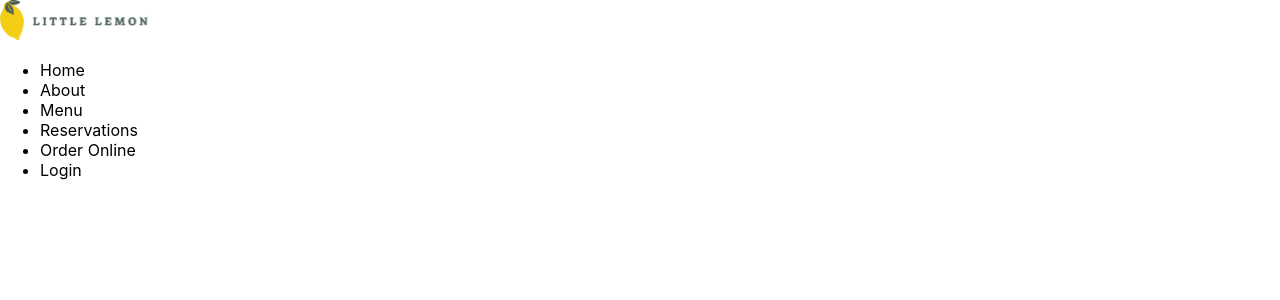
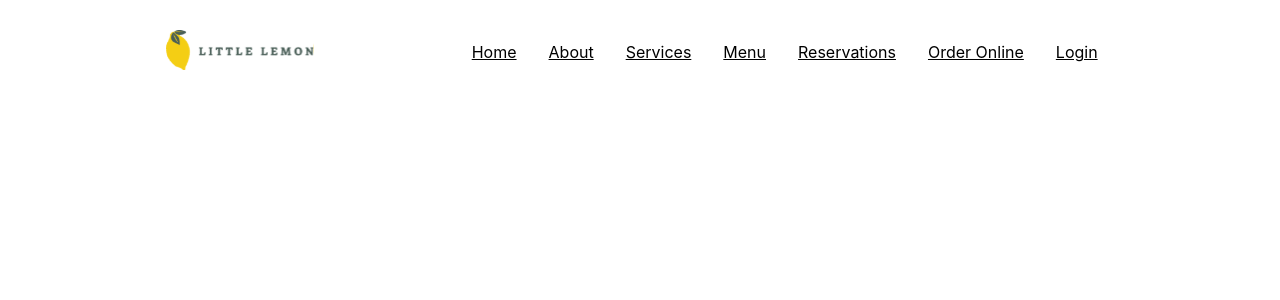
Before and after one commit to Beulah-Priscilla/restaurant-app, a React (Create React App) app: page / in a window 1280 px wide. Shown: the top 300 px of the page. Built offline with nearby package versions, Linux system fonts and the light colour scheme.

Commit message:
Created the Nav links and added CSS to it

```diff
--- a/src/App.css
+++ b/src/App.css
@@ -36,3 +36,43 @@
     transform: rotate(360deg);
   }
 }
+
+nav{
+  z-index: 10001;
+}
+
+nav ul li {
+  display: inline-block;
+  padding: 1em;
+}
+
+nav ul li a{
+  color: black;
+}
+
+.navbar {
+  padding: 10px 13%;
+  display: flex;
+  justify-content: space-between;
+  align-items: center;
+}
+
+.nav-links {
+  list-style: none;
+  display: flex;
+  align-items: center;
+}
+
+.nav-links.visible {
+  flex-direction: column;
+  position: absolute;
+  top: 40px;
+  right: 0;
+  width: 100%;
+  background-color: #495e57;
+  display: flex;
+  flex-direction: column;
+  align-items: center;
+  transition: all 0.3s ease-in-out;
+
+}
--- a/src/App.js
+++ b/src/App.js
@@ -4,27 +4,14 @@ import Header from "./Components/Header";
 import Footer from "./Components/Footer";
 import Article from "./Components/Article";
 import Section from "./Components/Section";
+import Nav from "./Components/Nav";
 
 
 
 function App() {
   return (
     <>
-    <Header />
-
-    <main>
-
-      <Article />
-
-      <Section />
-
-      <Section />
-
-      <Article />
-
-    </main>
-
-    <Footer />
+      <Nav />
     </>
   );
 }
--- a/src/Components/Nav.js
+++ b/src/Components/Nav.js
@@ -1,16 +1,43 @@
-import React from "react";
+import React, { useState } from "react";
+import logo from "../images/Logo.svg"
 
 
 const Nav = () => {
+    const [menuOpen, setMenuOpen] = useState(false);
+
+    const toggleMenu = () => {
+        setMenuOpen(!menuOpen);
+    }
+
     return (
-        <nav>
-            <ul>
-                <li><a>Home</a></li>
-                <li><a>About</a></li>
-                <li><a>Menu</a></li>
-                <li><a>Reservations</a></li>
-                <li><a>Order Online</a></li>
-                <li><a>Login</a></li>
+        <nav className={`navbar ${menuOpen ? "open" : ""}`}>
+            <a className="logo" href="/">
+                <img src={logo} alt="Logo"/>
+            </a>
+
+            {/* nav items */}
+            <ul className={`nav-links`}>
+                <li>
+                    <a href='/'>Home</a>
+                </li>
+                <li>
+                    <a href='/'>About</a>
+                </li>
+                <li>
+                    <a href='/'>Services</a>
+                </li>
+                <li>
+                    <a href='/'>Menu</a>
+                </li>
+                <li>
+                    <a href='/'>Reservations</a>
+                </li>
+                <li>
+                    <a href='/'>Order Online</a>
+                </li>
+                <li>
+                    <a href='/'>Login</a>
+                </li>
             </ul>
         </nav>
     );
```
